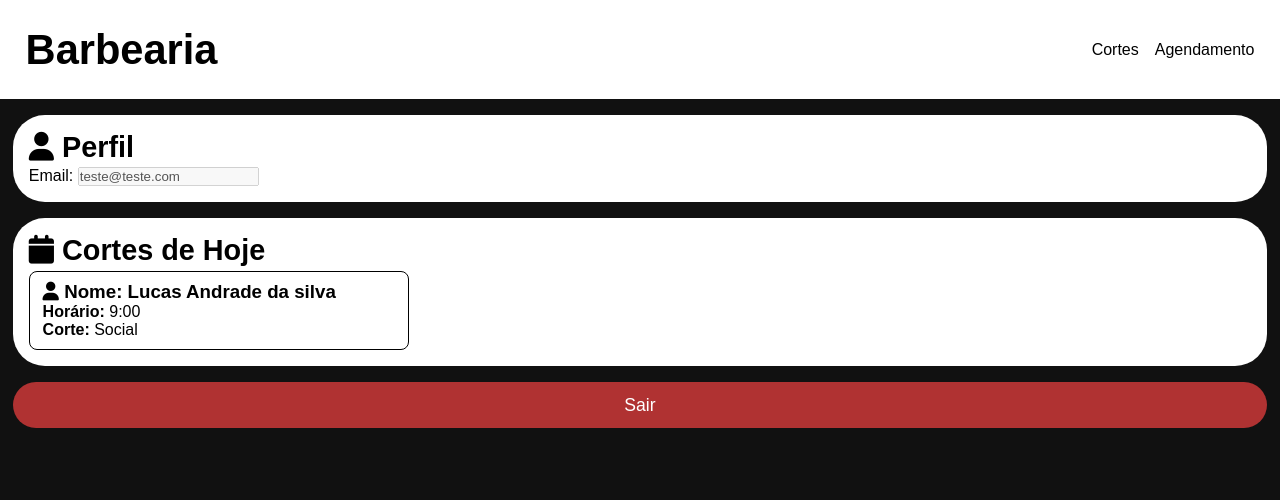
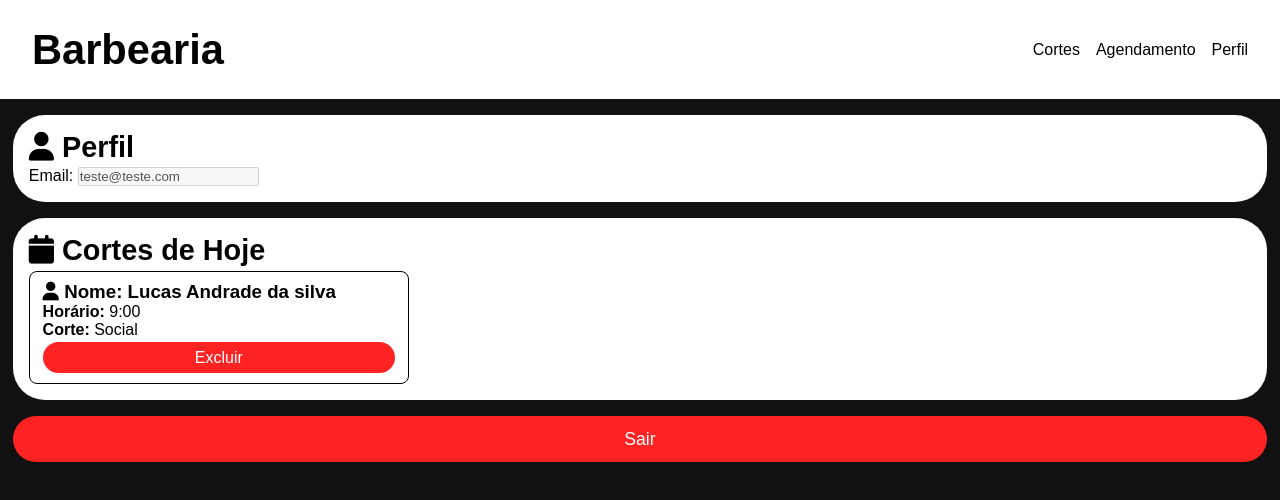
Before and after one commit to Pedro-Rocha-Araujo/barber-manager, a React (Create React App) app in the folder frontend/: page /perfil in a window 1280 px wide. Shown: the top 500 px of the page. Built offline with nearby package versions, Linux system fonts and the light colour scheme; sample sign-in values are in the browser's storage.

Commit message:
Mudanças no layout da página de perfil e no header

```diff
--- a/frontend/src/components/elements/Header.js
+++ b/frontend/src/components/elements/Header.js
@@ -8,6 +8,7 @@ function Header() {
       <ul>
         <li> <Link to="/listagem-cortes" >Cortes</Link> </li>
         <li> <Link to="/agendamento" >Agendamento</Link> </li>
+        <li> <Link to="/perfil" >Perfil</Link> </li>
       </ul>
     </header>
   )
--- a/frontend/src/components/perfil/PerfilAdmin.js
+++ b/frontend/src/components/perfil/PerfilAdmin.js
@@ -22,6 +22,7 @@ function PerfilAdmin() {
               <h3><i className="fa-solid fa-user"></i> Nome: Lucas Andrade da silva</h3>
               <p><strong>Horário:</strong> 9:00</p>
               <p><strong>Corte:</strong> Social</p>
+              <button>Excluir</button>
             </div>
 
           </div>
--- a/frontend/src/components/perfil/perfil.css
+++ b/frontend/src/components/perfil/perfil.css
@@ -42,10 +42,22 @@ div.agendamento {
 
 section.perfil button {
   font-size: clamp(0.9rem, 3vw, 1.1rem);
-  background-color: rgba(255, 66, 66, 0.667);
+  background-color: rgb(255, 35, 35);
   color: #fff;
   width: 98%;
   border: none;
   padding: 0.8rem 0;
   border-radius: 2rem;
+  transition: all 0.3s;
 }
+
+section.perfil button:hover {
+   background-color: rgb(224, 73, 73);
+}
+
+div.agendamento button {
+  width: 100%;
+  font-size: clamp(0.85rem, 3vw, 1rem);
+  padding: 0.4rem 0;
+  margin-top: 0.2rem;
+}
--- a/frontend/src/index.css
+++ b/frontend/src/index.css
@@ -15,7 +15,7 @@ header {
   display: flex;
   align-items: center;
   justify-content: space-between;
-  padding: 1.6rem;
+  padding: 1.6rem 2rem;
 }
 
 header h1 {
```
